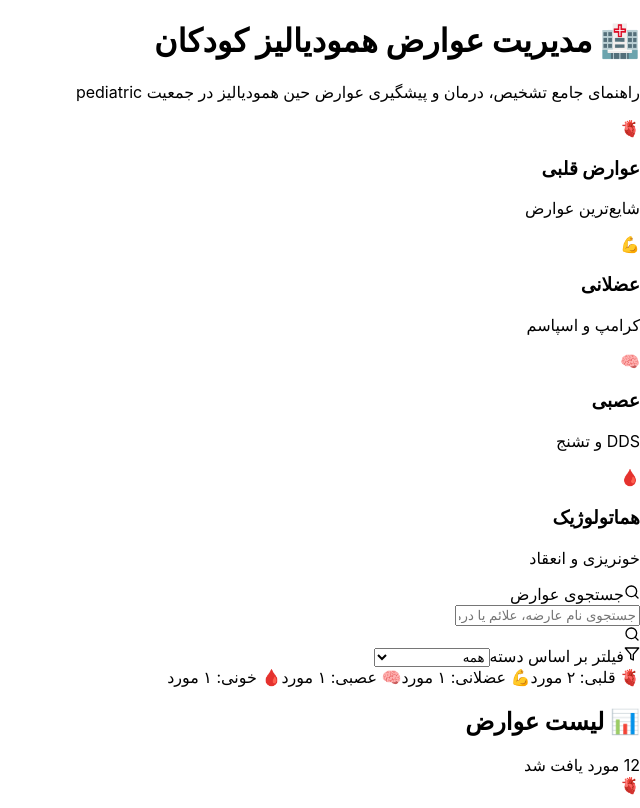
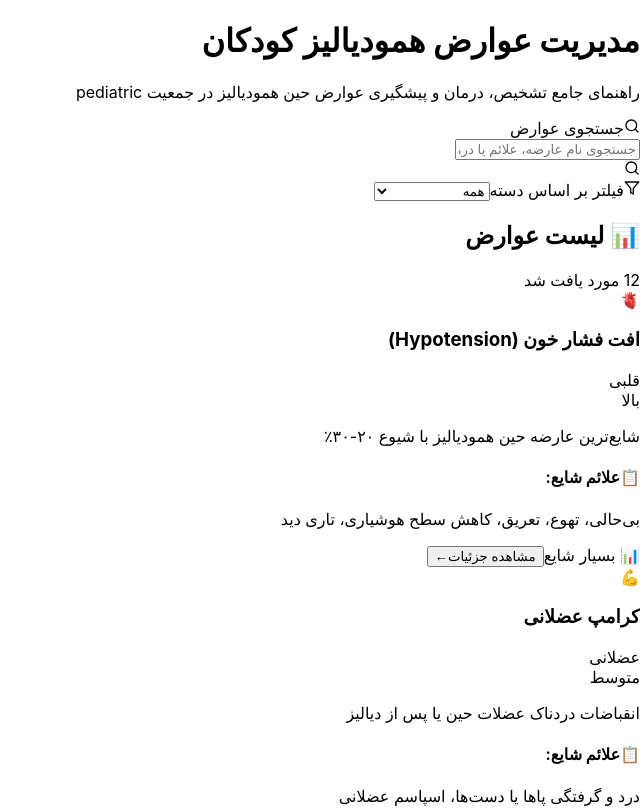
Before and after one commit to mohsenjamalpoor/hemodialys, a React (Create React App) app: page /hemo/complications in a window 1280 px wide. Shown: the top 808 px of the page, without its empty margins (640-1280 px from the left). Built offline with nearby package versions, Linux system fonts and the light colour scheme.

Commit message:
add edite

```diff
--- a/src/components/ComplicationManagement.jsx
+++ b/src/components/ComplicationManagement.jsx
@@ -9,7 +9,7 @@ const complicationsData = [
     description: "شایع‌ترین عارضه حین همودیالیز با شیوع ۲۰-۳۰٪",
     signs: "بی‌حالی، تهوع، تعریق، کاهش سطح هوشیاری، تاری دید",
     commonCause: "برداشت زیاد UF، Qb بالا، وزن خشک اشتباه، اتونومیک نوروپاتی",
-    treatment: "🔹 توقف UF\n🔹 تزریق سالین 5–10 mL/kg IV\n🔹 ترندلنبرگ\n🔹 کاهش Qb و بازبینی وزن خشک\n🔹 کاهش دمای دیالیز\n🔹 استفاده از سدیم پروفایلینگ",
+    treatment: " توقف UF\n تزریق سالین 5–10 mL/kg IV\n ترندلنبرگ\n کاهش Qb و بازبینی وزن خشک\n کاهش دمای دیالیز\n استفاده از سدیم پروفایلینگ",
     prevention: "تعیین دقیق وزن خشک، پایش مداوم علائم حیاتی، تنظیم مناسب UF",
     severity: "بالا",
     prevalence: "بسیار شایع"
@@ -21,7 +21,7 @@ const complicationsData = [
     description: "انقباضات دردناک عضلات حین یا پس از دیالیز",
     signs: "درد و گرفتگی پاها یا دست‌ها، اسپاسم عضلانی",
     commonCause: "برداشت مایع زیاد، هایپوناترمی، کاهش کلسیم، اسیدوز",
-    treatment: "🔹 توقف UF\n🔹 5–10 mL/kg نرمال سالین\n🔹 گرمای موضعی\n🔹 آرام‌سازی کودک\n🔹 کشش ملایم عضلات\n🔹 مکمل منیزیم در صورت نیاز",
+    treatment: " توقف UF\n 5–10 mL/kg نرمال سالین\n گرمای موضعی\n آرام‌سازی کودک\n کشش ملایم عضلات\n مکمل منیزیم در صورت نیاز",
     prevention: "کنترل وزن بین دیالیز، تنظیم سرعت UF، رژیم غذایی مناسب",
     severity: "متوسط",
     prevalence: "بسیار شایع"
@@ -33,7 +33,7 @@ const complicationsData = [
     description: "عوارض گوارشی شایع در حین دیالیز",
     signs: "استفراغ حین دیالیز، بی‌قراری، درد شکم",
     commonCause: "افت فشار، اورمی شدید، عدم تعادل الکترولیتی",
-    treatment: "🔹 کاهش UF یا توقف موقت\n🔹 اندانسترون 0.1–0.15 mg/kg IV\n🔹 متوکلوپرامید\n🔹 اصلاح وضعیت بیمار\n🔹 اکسیژن در صورت نیاز",
+    treatment: " کاهش UF یا توقف موقت\n اندانسترون 0.1–0.15 mg/kg IV\n متوکلوپرامید\n اصلاح وضعیت بیمار\n اکسیژن در صورت نیاز",
     prevention: "پرهیز از غذای سنگین قبل دیالیز، کنترل اورمی",
     severity: "متوسط",
     prevalence: "شایع"
@@ -45,7 +45,7 @@ const complicationsData = [
     description: "اختلال در تعادل اسمزی به دنبال دیالیز سریع",
     signs: "سردرد، گیجی، تشنج، خواب‌آلودگی، تاری دید، استفراغ",
     commonCause: "کاهش سریع اوره در اولین جلسات، ادم مغزی",
-    treatment: "🔹 کاهش Qb و زمان دیالیز\n🔹 مانیتور نورولوژیک\n🔹 دیالیز کوتاه با UF کم\n🔹 در موارد شدید: مانیتول 0.25 g/kg IV\n🔹 بنزودیازپین برای تشنج",
+    treatment: " کاهش Qb و زمان دیالیز\n مانیتور نورولوژیک\n دیالیز کوتاه با UF کم\n در موارد شدید: مانیتول 0.25 g/kg IV\n بنزودیازپین برای تشنج",
     prevention: "دیالیز آهسته و مکرر در جلسات اول، پایش علائم عصبی",
     severity: "بالا",
     prevalence: "نسبتا شایع"
@@ -57,7 +57,7 @@ const complicationsData = [
     description: "واکنش آلرژیک به مواد سازنده دیالایزر",
     signs: "کهیر، خارش، تنگی نفس، افت فشار، برونکواسپاسم",
     commonCause: "حساسیت به جنس غشاء (معمولاً صافی نو)، اتیلن اکساید",
-    treatment: "🔹 قطع فوری دیالیز\n🔹 آنتی‌هیستامین: دکسا 0.15–0.3 mg/kg یا کلرفنیرامین\n🔹 اپی‌نفرین IM (0.01 mg/kg) در موارد شدید\n🔹 کورتیکواستروئید\n🔹 برونکودیلاتور",
+    treatment: " قطع فوری دیالیز\n آنتی‌هیستامین: دکسا 0.15–0.3 mg/kg یا کلرفنیرامین\n اپی‌نفرین IM (0.01 mg/kg) در موارد شدید\n کورتیکواستروئید\n برونکودیلاتور",
     prevention: "شستشوی مناسب دیالایزر، تست حساسیت در موارد مشکوک",
     severity: "بالا",
     prevalence: "نادر"
@@ -69,7 +69,7 @@ const complicationsData = [
     description: "اختلال در عملکرد تنفسی حین دیالیز",
     signs: "تنفس سریع، کاهش O₂، سیانوز، احساس خفگی",
     commonCause: "UF زیاد، ادم ریه، آنافیلاکسی، آمبولی هوا",
-    treatment: "🔹 قطع UF\n🔹 اکسیژن، ارزیابی ریه\n🔹 اطمینان از عدم واکنش به صافی\n🔹 فوروزماید در ادم ریه\n🔹 وضعیت نیمه نشسته",
+    treatment: " قطع UF\n اکسیژن، ارزیابی ریه\n اطمینان از عدم واکنش به صافی\n فوروزماید در ادم ریه\n وضعیت نیمه نشسته",
     prevention: "کنترل دقیق مایعات، پایش مداوم علائم حیاتی",
     severity: "بالا",
     prevalence: "شایع"
@@ -81,7 +81,7 @@ const complicationsData = [
     description: "اختلالات الکترولیتی ناشی از دیالیز",
     signs: "ضعف، آریتمی، تحریک‌پذیری، تشنج، پرش عضلانی",
     commonCause: "دیالیز شدید، محلول اشتباه، رژیم غذایی نامناسب",
-    treatment: "🔹 چک فوری الکترولیت‌ها\n🔹 اصلاح سریع با Ca Gluconate یا KCl\n🔹 پایش قلبی\n🔹 تنظیم محلول دیالیز\n🔹 مکمل خوراکی",
+    treatment: " چک فوری الکترولیت‌ها\n اصلاح سریع با Ca Gluconate یا KCl\n پایش قلبی\n تنظیم محلول دیالیز\n🔹 مکمل خوراکی",
     prevention: "پایش منظم الکترولیت‌ها، تنظیم مناسب دیالیزات",
     severity: "بالا",
     prevalence: "شایع"
@@ -93,7 +93,7 @@ const complicationsData = [
     description: "کاهش دمای بدن حین دیالیز",
     signs: "لرز، پوست سرد، کاهش دما، سیانوز",
     commonCause: "دیالیز طولانی با مایع سرد، محیط سرد",
-    treatment: "🔹 گرم‌کردن محیط\n🔹 استفاده از مایع دیالیز گرم‌شده (37°C)\n🔹 پتو گرم\n🔹 پایش مداوم دمای بدن",
+    treatment: " گرم‌کردن محیط\n استفاده از مایع دیالیز گرم‌شده (37°C)\n پتو گرم\n پایش مداوم دمای بدن",
     prevention: "تنظیم دمای مناسب دیالیزات، گرم نگه داشتن محیط",
     severity: "متوسط",
     prevalence: "نادر"
@@ -105,7 +105,7 @@ const complicationsData = [
     description: "اختلالات مرتبط با دسترسی عروقی",
     signs: "کاهش فشار دستگاه، هشدارهای دستگاه، تورم، درد",
     commonCause: "جابجایی سوزن، کاتتر مسدود شده، ترومبوز، عفونت",
-    treatment: "🔹 تغییر پوزیشن\n🔹 شست‌وشو با سالین\n🔹 در موارد شدید: هپارین قفل\n🔹 تماس با تیم عروق\n🔹 آنتی‌بیوتیک در صورت عفونت",
+    treatment: " تغییر پوزیشن\n شست‌وشو با سالین\n در موارد شدید: هپارین قفل\n تماس با تیم عروق\n آنتی‌بیوتیک در صورت عفونت",
     prevention: "مراقبت صحیح از دسترسی، آموزش بیمار، پایش منظم",
     severity: "متوسط",
     prevalence: "شایع"
@@ -117,7 +117,7 @@ const complicationsData = [
     description: "افزایش خطر خونریزی در بیماران دیالیزی",
     signs: "خونریزی از محل دسترسی، کبودی، هماتوم، خونریزی گوارشی",
     commonCause: "هپارینیزاسیون، اختلال عملکرد پلاکت، اورمی",
-    treatment: "🔹 کاهش یا قطع هپارین\n🔹 پروتامین سولفات\n🔹 دسموپرسین\n🔹 پلاسما در موارد شدید\n🔹 فشرده‌سازی موضعی",
+    treatment: " کاهش یا قطع هپارین\n پروتامین سولفات\n دسموپرسین\n پلاسما در موارد شدید\n فشرده‌سازی موضعی",
     prevention: "مونیتورینگ زمان خونریزی، تنظیم دوز هپارین",
     severity: "بالا",
     prevalence: "نسبتا شایع"
@@ -129,7 +129,7 @@ const complicationsData = [
     description: "بی‌نظمی‌های قلبی حین دیالیز",
     signs: "تپش قلب، سرگیجه، سنکوپ، درد قفسه سینه",
     commonCause: "اختلالات الکترولیتی، ایسکمی، حجم overload",
-    treatment: "🔹 پایش قلبی مداوم\n🔹 اصلاح الکترولیت‌ها\n🔹 اکسیژن\n🔹 داروهای ضد آریتمی\n🔹 در موارد شدید: قطع دیالیز",
+    treatment: " پایش قلبی مداوم\n اصلاح الکترولیت‌ها\n اکسیژن\n داروهای ضد آریتمی\n در موارد شدید: قطع دیالیز",
     prevention: "پایش منظم ECG، کنترل الکترولیت‌ها",
     severity: "بالا",
     prevalence: "شایع"
@@ -141,7 +141,7 @@ const complicationsData = [
     description: "خارش مزمن در بیماران دیالیزی",
     signs: "خارش عمومی، خشکی پوست، خراشیدگی",
     commonCause: "افزایش فسفر، هیپرپاراتیروئیدیسم، خشکی پوست",
-    treatment: "🔹 فتوتراپی\n🔹 گاباپنتین\n🔹 آنتی‌هیستامین\n🔹 مرطوب‌کننده‌ها\n🔹 کنترول فسفر",
+    treatment: " فتوتراپی\n گاباپنتین\n آنتی‌هیستامین\n مرطوب‌کننده‌ها\n کنترول فسفر",
     prevention: "کنترل فسفر، مرطوب‌کننده منظم، رژیم غذایی",
     severity: "متوسط",
     prevalence: "شایع"
@@ -170,37 +170,14 @@ const Header = () => {
       <div className="container mx-auto px-4 py-6">
         <div className="text-center">
           <h1 className="text-3xl font-bold mb-3">
-            🏥 مدیریت عوارض همودیالیز کودکان
+             مدیریت عوارض همودیالیز کودکان
           </h1>
           <p className="text-lg opacity-90 max-w-3xl mx-auto leading-relaxed">
             راهنمای جامع تشخیص، درمان و پیشگیری عوارض حین همودیالیز در جمعیت pediatric
           </p>
         </div>
 
-        <div className="mt-6 bg-white/10 backdrop-blur-sm rounded-xl p-4 max-w-4xl mx-auto">
-          <div className="grid grid-cols-2 md:grid-cols-4 gap-4 text-center text-sm">
-            <div className="space-y-1">
-              <div className="text-xl">🫀</div>
-              <h3 className="font-semibold">عوارض قلبی</h3>
-              <p className="text-xs opacity-80">شایع‌ترین عوارض</p>
-            </div>
-            <div className="space-y-1">
-              <div className="text-xl">💪</div>
-              <h3 className="font-semibold">عضلانی</h3>
-              <p className="text-xs opacity-80">کرامپ و اسپاسم</p>
-            </div>
-            <div className="space-y-1">
-              <div className="text-xl">🧠</div>
-              <h3 className="font-semibold">عصبی</h3>
-              <p className="text-xs opacity-80">DDS و تشنج</p>
-            </div>
-            <div className="space-y-1">
-              <div className="text-xl">🩸</div>
-              <h3 className="font-semibold">هماتولوژیک</h3>
-              <p className="text-xs opacity-80">خونریزی و انعقاد</p>
-            </div>
-          </div>
-        </div>
+
       </div>
     </header>
   );
@@ -213,7 +190,7 @@ const SearchFilter = ({ searchTerm, setSearchTerm, selectedCategory, setSelected
       <div className="grid md:grid-cols-2 gap-4">
         {/* جستجو */}
         <div className="space-y-2">
-          <label className="block text-sm font-medium text-gray-700 mb-1 flex items-center">
+          <label className=" text-sm font-medium text-gray-700 mb-1 flex items-center">
             <FiSearch className="ml-1" />
             جستجوی عوارض
           </label>
@@ -233,7 +210,7 @@ const SearchFilter = ({ searchTerm, setSearchTerm, selectedCategory, setSelected
 
         {/* فیلتر دسته‌بندی */}
         <div className="space-y-2">
-          <label className="block text-sm font-medium text-gray-700 mb-1 flex items-center">
+          <label className=" text-sm font-medium text-gray-700 mb-1 flex items-center">
             <FiFilter className="ml-1" />
             فیلتر بر اساس دسته
           </label>
@@ -251,15 +228,7 @@ const SearchFilter = ({ searchTerm, setSearchTerm, selectedCategory, setSelected
         </div>
       </div>
 
-      {/* آمار سریع */}
-      <div className="mt-4 pt-3 border-t border-gray-200">
-        <div className="flex flex-wrap gap-2 justify-center text-xs text-gray-600">
-          <span className="bg-blue-50 px-2 py-1 rounded-full">🫀 قلبی: ۲ مورد</span>
-          <span className="bg-green-50 px-2 py-1 rounded-full">💪 عضلانی: ۱ مورد</span>
-          <span className="bg-yellow-50 px-2 py-1 rounded-full">🧠 عصبی: ۱ مورد</span>
-          <span className="bg-red-50 px-2 py-1 rounded-full">🩸 خونی: ۱ مورد</span>
-        </div>
-      </div>
+
     </div>
   );
 };
@@ -554,17 +523,8 @@ export function ComplicationManagement() {
         </div>
       </main>
 
-      {/* فوتر */}
-      <footer className="bg-gray-800 text-white py-6 mt-8">
-        <div className="container mx-auto px-4 text-center">
-          <p className="text-gray-300 text-sm">
-            سیستم مدیریت عوارض همودیالیز کودکان - نسخه ۱.۰
-          </p>
-          <p className="text-gray-400 text-xs mt-1">
-            بر اساس آخرین راهنماهای بالینی و مطالعات pediatric nephrology
-          </p>
-        </div>
-      </footer>
+
+
 
       {/* مودال جزئیات */}
       {selectedComplication && (
```
